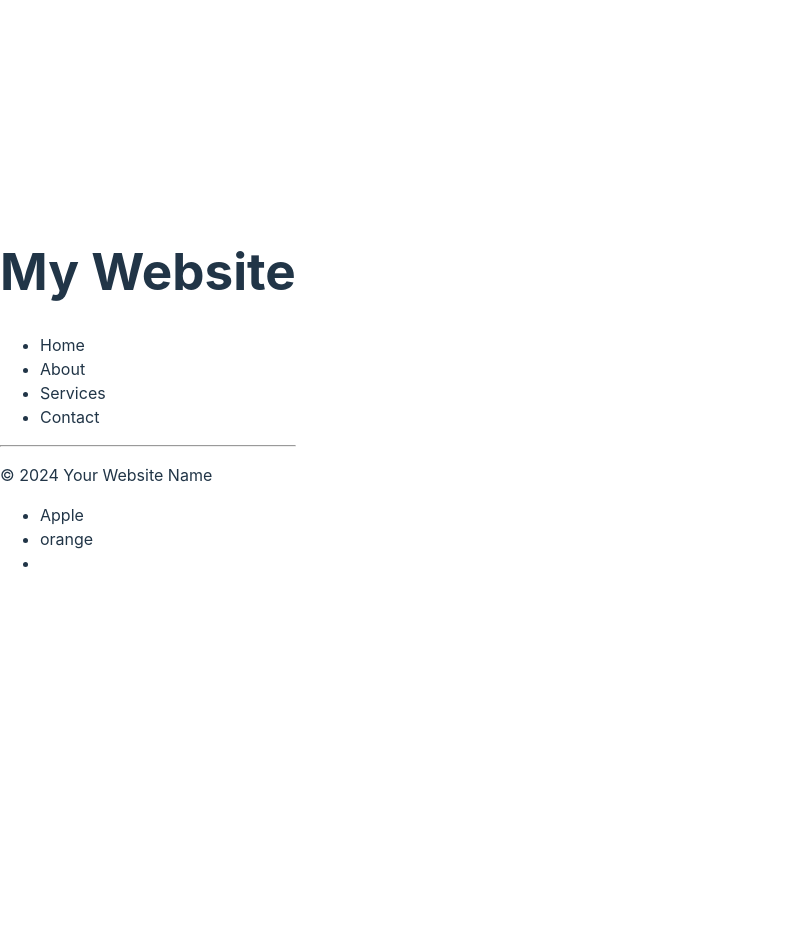
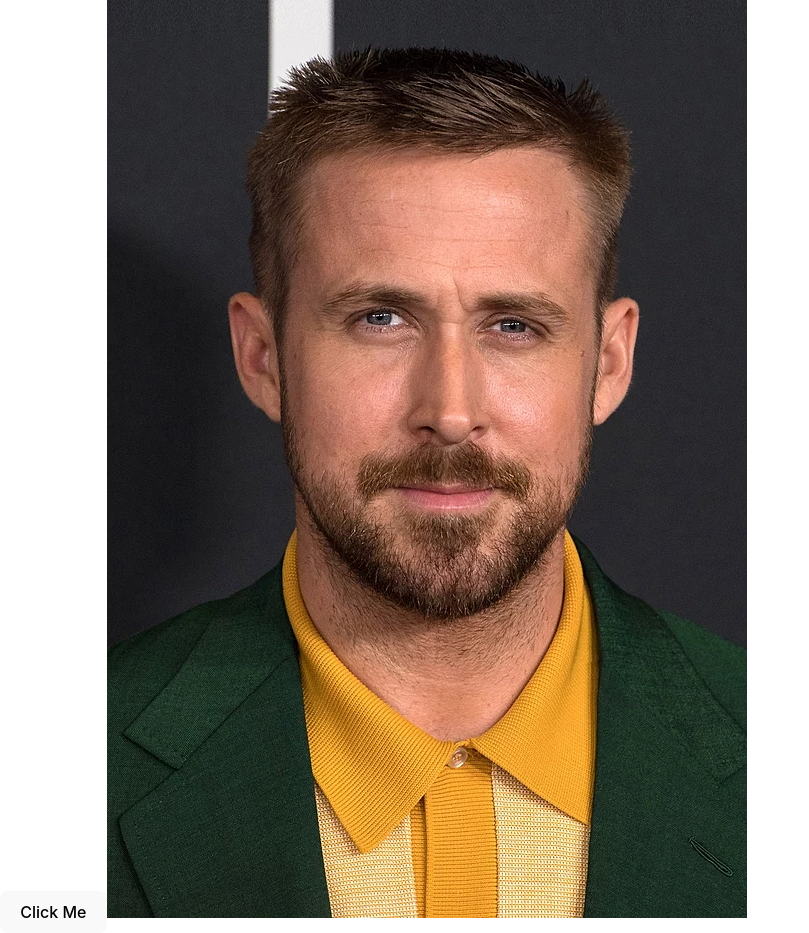
Before and after one commit to Newtanmukh/React, a React (Vite) app: page / in a window 1280 px wide. Shown: the whole page, without its empty margins (0-809 px from the left). Before the commit the page ends 800 px from the top, so only its background shows below. Built offline with nearby package versions, Linux system fonts and the light colour scheme.

Commit message:
Click events handled

```diff
--- a/src/App.jsx
+++ b/src/App.jsx
@@ -1,14 +1,15 @@
-import Header from "./Header"
-import Footer from "./Footer";
-import Food from "./Food";
-
+/*click : an interaction when an user clicks on specific element.
+        We can respond to click by passing  a callback
+        to onClick event handler.
+*/
+import Button from "./Button";
+import ProfilePicture from "./ProfilePicture";
 
 function App() {
   return(
     <>
-        <Header/>
-        <Footer/>
-        <Food/>
+        <Button></Button>
+        <ProfilePicture></ProfilePicture>
     </>
 
   );
--- /dev/null
+++ b/src/Button.jsx
@@ -0,0 +1,40 @@
+
+function Button(){
+
+
+    // ## Paramaters passing to Button.
+    // const handleClick = () => console.log("OUCH");
+
+
+    // let count = 0;
+
+    // const handleClickName = (name) =>{
+    //                             if(count<3){
+    //                                 count++;
+    //                                 console.log(`${name} you clicked me ${count}`)
+    //                             }
+    //                             else{
+    //                                 console.log(`${name} stop clicking me.`);
+    //                             }
+
+    // };
+
+    // return (<button onClick={
+
+    //         ()=>handleClickName("BRO")
+
+    //     }>
+    //         Click Me</button>);
+
+
+    const handleClick = (e) => {e.target.textContent = "! OUCH"};
+
+    return (<button onDoubleClick={
+
+            (e)=>handleClick(e)
+
+        }>
+            Click Me</button>);
+}
+
+export default Button;
--- a/src/Food.jsx
+++ /dev/null
@@ -1,15 +0,0 @@
-function Food(){
-
-    const food1 = "orange";
-    const food2 = "apple";
-
-    return(
-        <ul>
-            <li>Apple</li>
-            <li>{food1}</li>
-            <li>{food2.toUpperCase}</li>
-        </ul>
-    );
-}
-
-export default Food;
--- a/src/Footer.jsx
+++ /dev/null
@@ -1,10 +0,0 @@
-function Footer(){
-    return(
-        <footer>
-            <p> &copy; {new Date().getFullYear()} Your Website Name </p>
-        </footer>
-
-    );
-}
-
-export default Footer;
--- a/src/Header.jsx
+++ /dev/null
@@ -1,21 +0,0 @@
-
-
-function Header(){
-    return(
-        <header>
-            <h1>My Website</h1>
-            <nav>
-                <ul>
-                    <li><a href="#"></a>Home</li>
-                    <li><a href="#"></a>About</li>
-                    <li><a href="#"></a>Services</li>
-                    <li><a href="#"></a>Contact</li>
-                </ul>
-            </nav>
-            <hr></hr>
-        </header>
-
-    );
-}
-
-export default Header;
--- /dev/null
+++ b/src/ProfilePicture.jsx
@@ -0,0 +1,9 @@
+function ProfilePicture(){
+    const imageURL = './src/assets/ryan.jpg';
+
+    const handleClick = (e) => {e.target.style.display = "none"}
+
+    return(<img onClick = {(e) => handleClick(e)} src = {imageURL}></img>)
+}
+
+export default ProfilePicture;
```
Also changed, not shown: src/assets/ryan.jpg (added).
